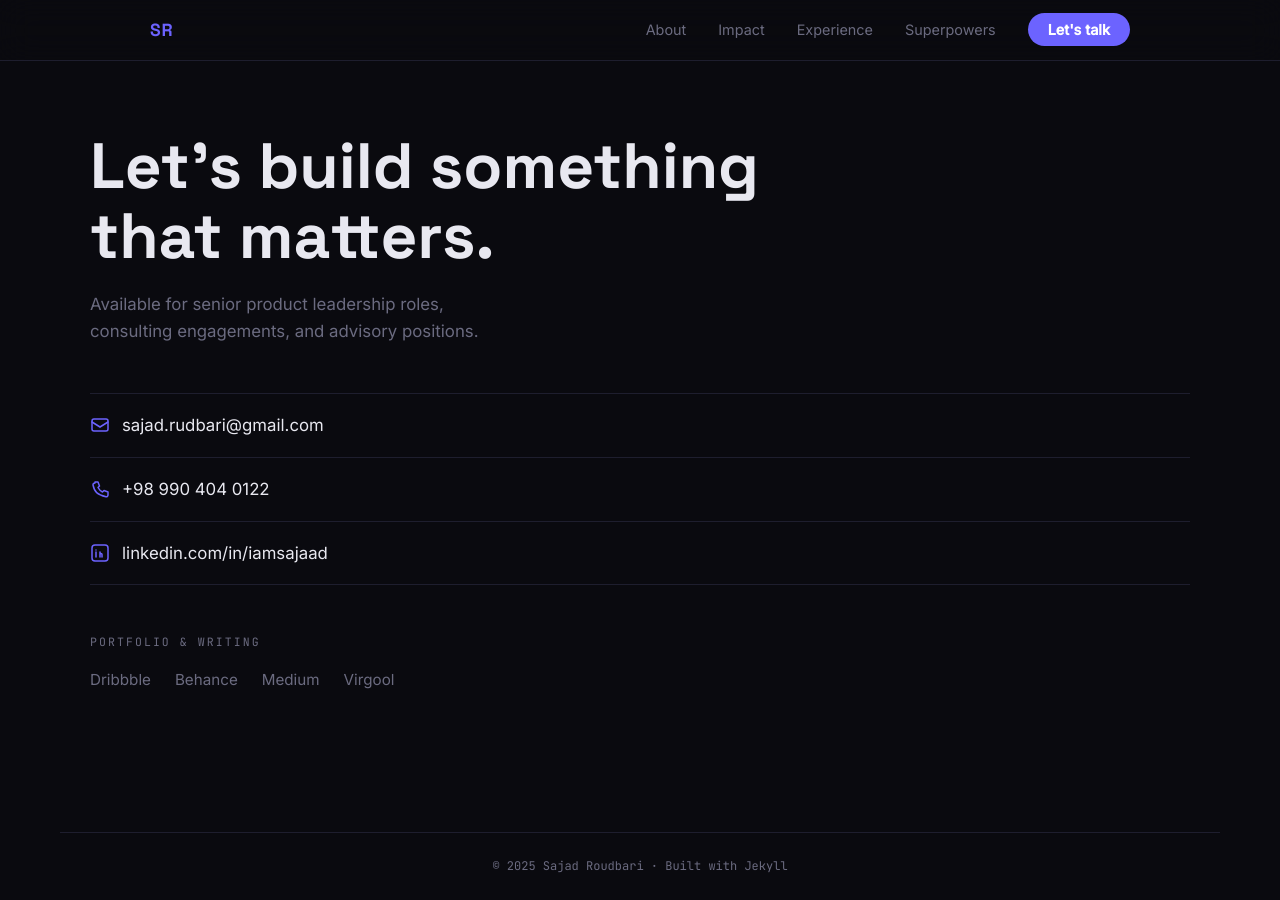
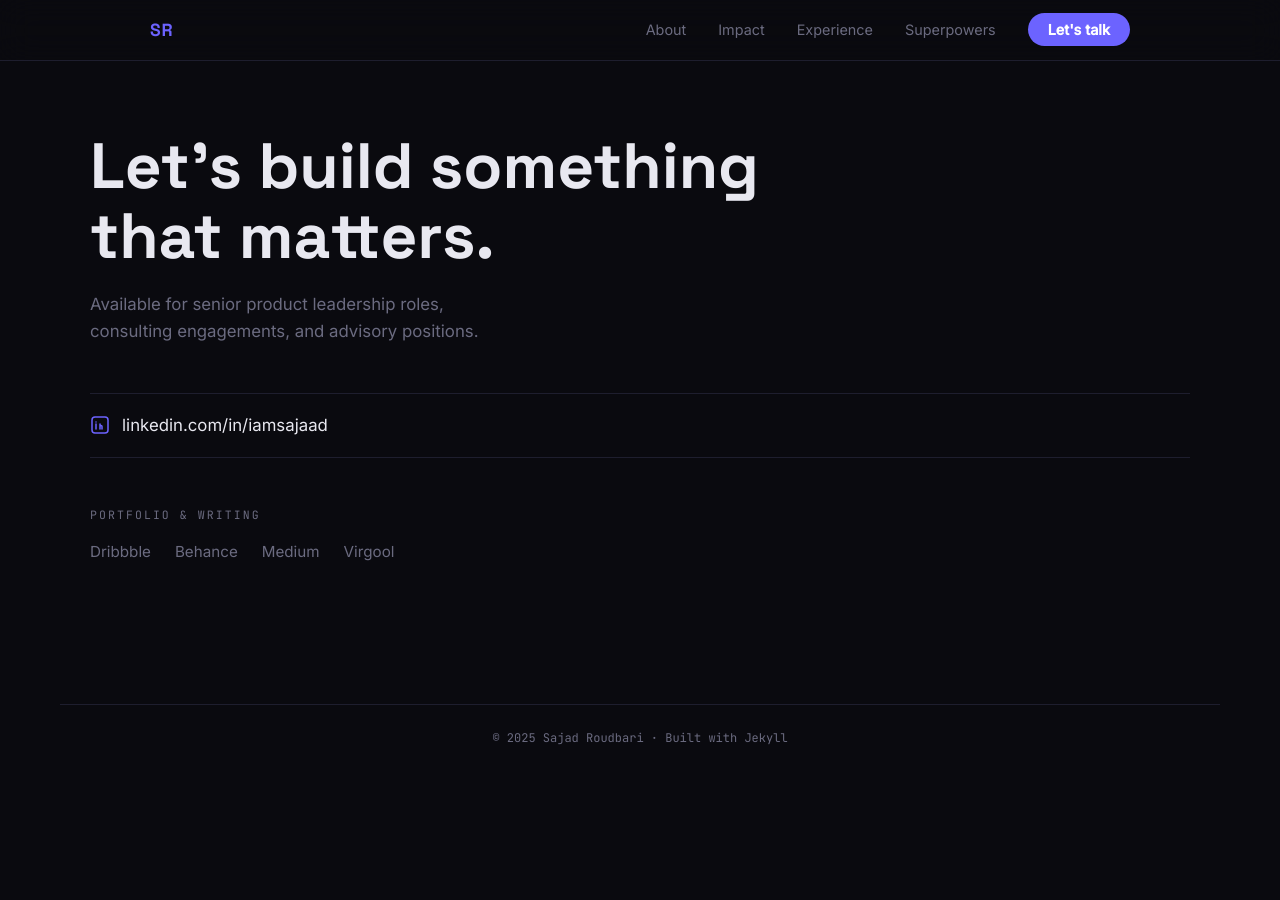
Before and after one commit to bysajaad/iamsajaad.github.io, a Jekyll site: the page built from index.html, in a window 1280 px wide and 900 px high, scrolled down 5580 px. Built offline with Jekyll 4.4.1, drawn with Linux system fonts in a browser that asks for light colours; after the commit the page ends 6353 px from its top, so only the background shows below that.

Commit message:
Remove email and phone from contact section
Co-Authored-By: Claude Opus 4.6 <noreply@anthropic.com>

```diff
--- a/_includes/contact.html
+++ b/_includes/contact.html
@@ -4,16 +4,6 @@
     <p class="contact__sub reveal" style="transition-delay: 0.1s">Available for senior product leadership roles,<br>consulting engagements, and advisory positions.</p>
 
     <div class="contact__links reveal" style="transition-delay: 0.2s">
-      <a href="mailto:sajad.rudbari@gmail.com" class="contact__link">
-        <svg width="20" height="20" viewBox="0 0 20 20" fill="none"><rect x="2" y="4" width="16" height="12" rx="2" stroke="currentColor" stroke-width="1.5"/><path d="M2 7l8 5 8-5" stroke="currentColor" stroke-width="1.5" stroke-linecap="round"/></svg>
-        sajad.rudbari@gmail.com
-        <span class="contact__link-arrow">→</span>
-      </a>
-      <a href="tel:+989904040122" class="contact__link">
-        <svg width="20" height="20" viewBox="0 0 20 20" fill="none"><path d="M5 3h3l1.5 4L8 8.5c1.1 2.1 2.4 3.4 4.5 4.5L14 11.5l4 1.5v3c0 1-1 2-2 1.8C7 15.5 4.5 13 3 6c-.2-1 .8-2 2-2Z" stroke="currentColor" stroke-width="1.5" stroke-linecap="round" stroke-linejoin="round"/></svg>
-        +98 990 404 0122
-        <span class="contact__link-arrow">→</span>
-      </a>
       <a href="https://linkedin.com/in/iamsajaad" target="_blank" rel="noopener" class="contact__link">
         <svg width="20" height="20" viewBox="0 0 20 20" fill="none"><rect x="2" y="2" width="16" height="16" rx="3" stroke="currentColor" stroke-width="1.5"/><path d="M6 9v5M6 7v.01M10 14v-2.5c0-1.4 2-1.4 2 0V14M10 9v5" stroke="currentColor" stroke-width="1.5" stroke-linecap="round"/></svg>
         linkedin.com/in/iamsajaad
```
